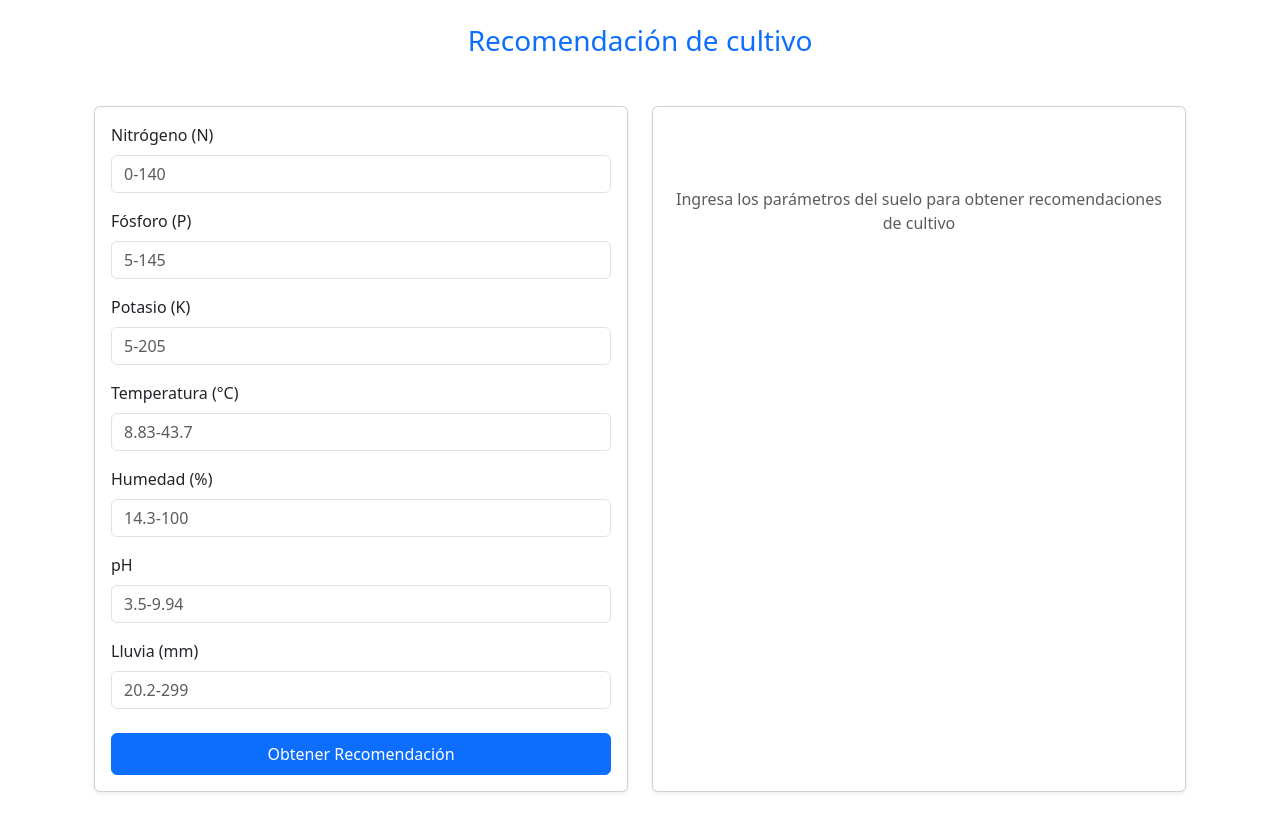
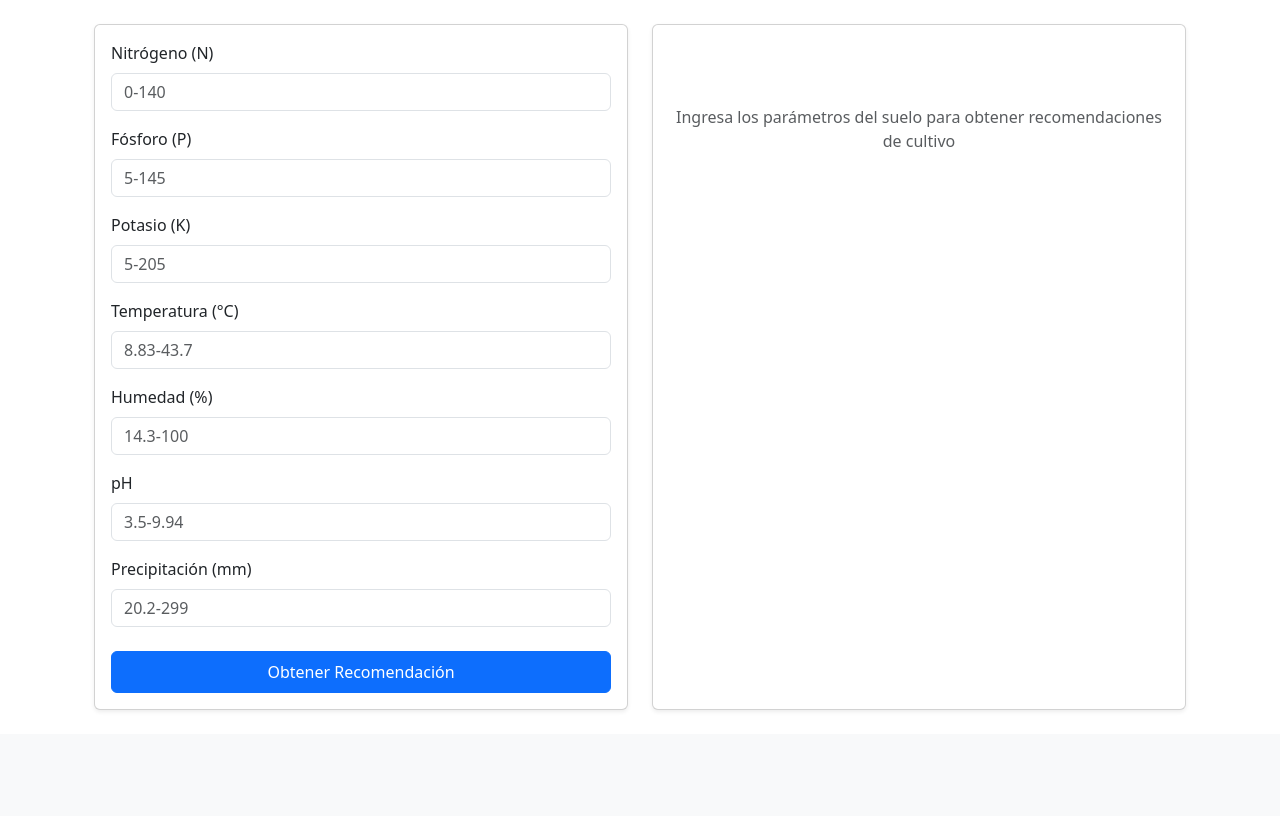
Before and after one commit to brianrscode/CultivAI, a Django app: page / in a window 1280 px wide. Shown: the part 71-887 px from the top of the page. After the commit the page ends 781 px from the top, so only its background shows below. Run offline with Django 5.2, Linux system fonts and the light colour scheme.

Commit message:
Cambio textos de lluvia por precipitación, agrego imágenes al README.md y quito texto del index.html

```diff
--- a/templates/index.html
+++ b/templates/index.html
@@ -4,7 +4,6 @@
 
 {% block content %}
 <div class="container">
-    <h3 class="text-center mb-5 text-primary">Recomendación de cultivo</h3>
     <div class="row g-4">
         <!-- Formulario -->
         <div class="col-lg-6">
@@ -50,9 +49,9 @@
                         </div>
 
                         <div class="mb-4">
-                            <label for="rainfall" class="form-label">Lluvia (mm)</label>
+                            <label for="rainfall" class="form-label">Precipitación (mm)</label>
                             <input type="number" step="any" class="form-control" id="rainfall" placeholder="20.2-299" required>
-                            <div class="invalid-feedback">Por favor ingrese un valor para Lluvia</div>
+                            <div class="invalid-feedback">Por favor ingrese un valor para Precipitación</div>
                         </div>
 
                         <button type="submit" class="btn btn-primary w-100 py-2" id="submitBtn">
```
Also changed, not shown: README.md, imgs/1.png (added), imgs/2.png (added).
